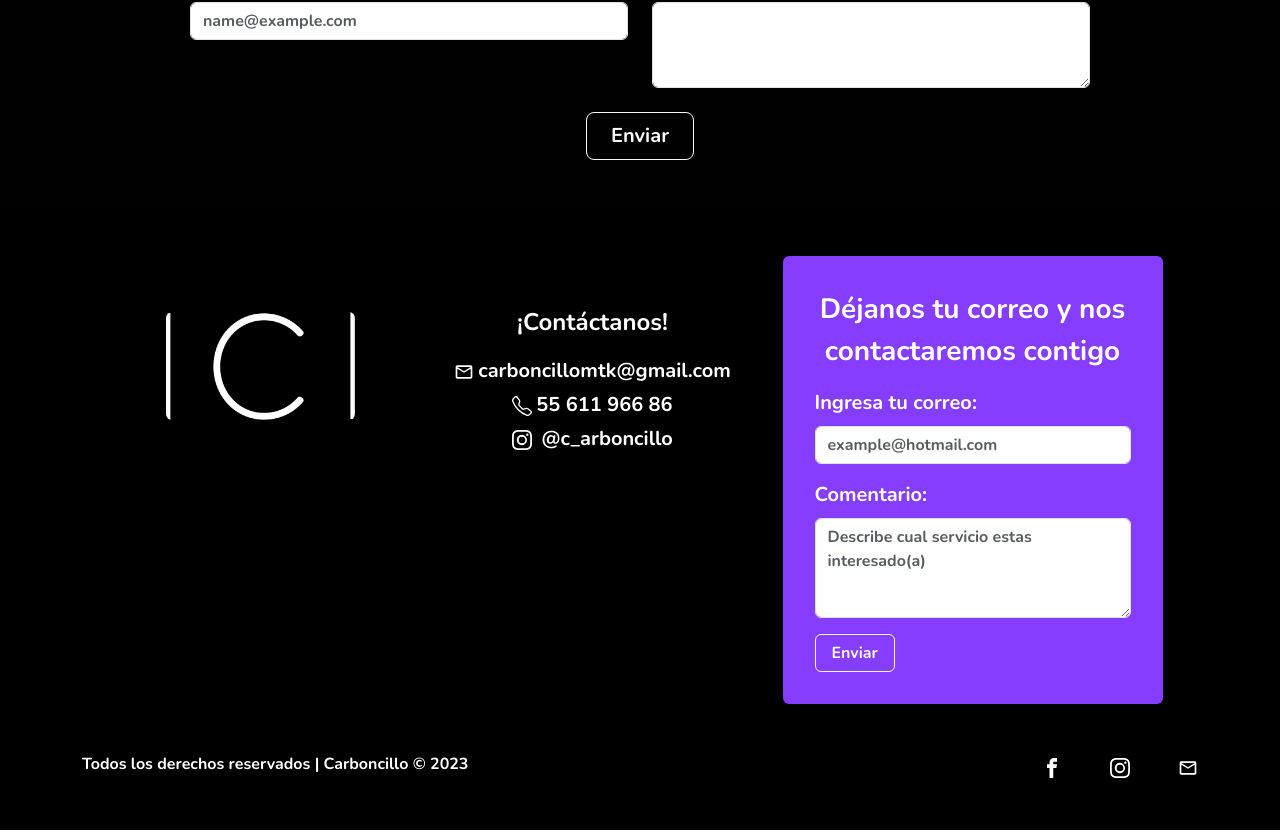
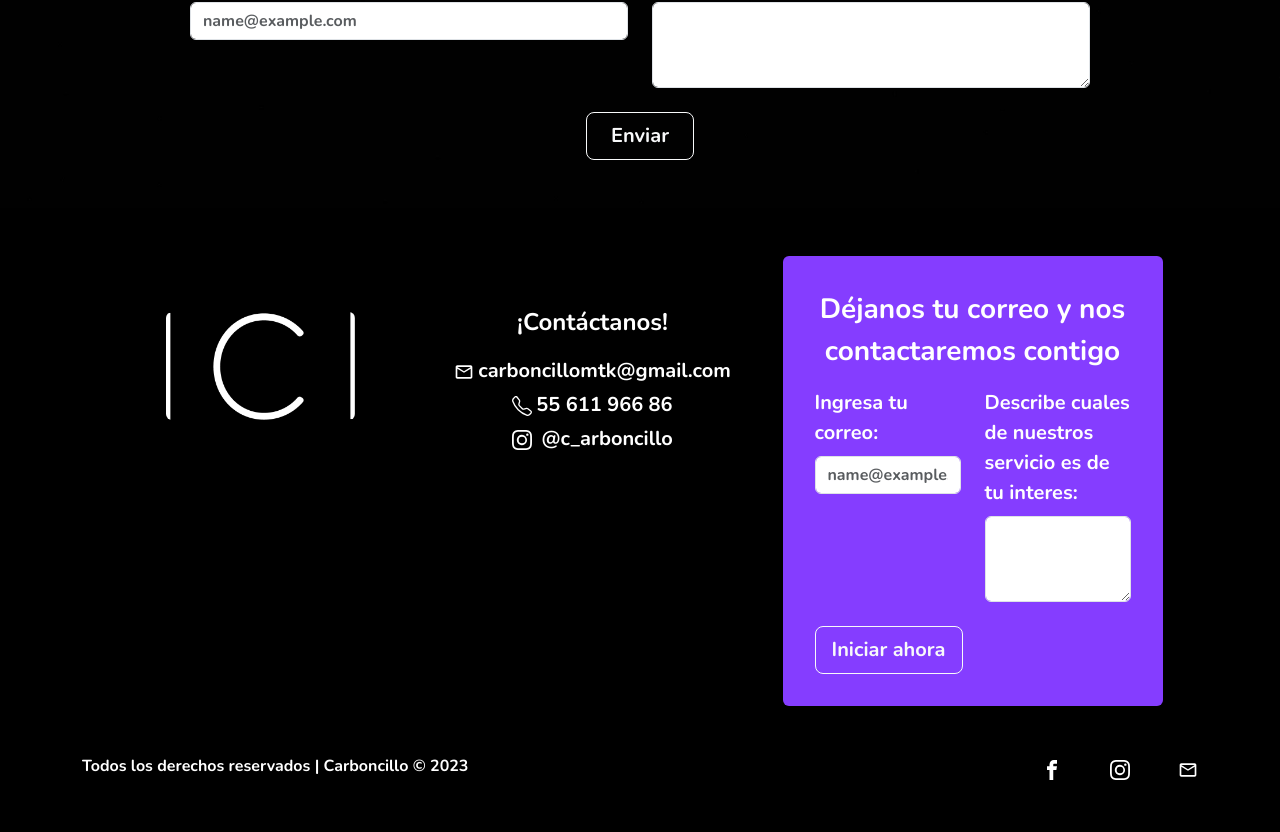
Before and after one commit to rjla-developer/React-Pag-Carboncillo, a Next.js app: page /contacto in a window 1280 px wide. Shown: the part 1445-2277 px from the top of the page. Built offline with nearby package versions, Linux system fonts and the light colour scheme.

Commit message:
Se cambiaron los class por los className. Y  los fro popr los htmlFor. Se paso de componentes de bootstrap a clases de bootstrap en el Footer.

```diff
--- a/src/app/contacto/page.jsx
+++ b/src/app/contacto/page.jsx
@@ -97,53 +97,53 @@ function Contacto() {
               <h2 className="mb-3">ESCRÍBENOS</h2>
               <form>
                 <div className="row px-0 px-lg-5 mx-0 mx-lg-5 mt-0 mt-lg-5 d-flex justify-content-center">
-                  <div class="col-12 col-lg-5 mb-4">
-                    <label for="name" class="form-label">
+                  <div className="col-12 col-lg-5 mb-4">
+                    <label htmlFor="name" className="form-label">
                       Nombres y apellidos
                     </label>
                     <input
-                      class="form-control"
+                      className="form-control"
                       id="name"
                       placeholder="Juan Rodríguez Brito"
                     />
                   </div>
 
-                  <div class="col-12 col-lg-5 mb-4">
-                    <label for="phone" class="form-label">
+                  <div className="col-12 col-lg-5 mb-4">
+                    <label htmlFor="phone" className="form-label">
                       Número de teléfono
                     </label>
                     <input
-                      class="form-control"
+                      className="form-control"
                       id="phone"
                       placeholder="(55)4335-3453"
                     />
                   </div>
 
-                  <div class="col-12 col-lg-6 mb-4">
-                    <label for="email" class="form-label">
+                  <div className="col-12 col-lg-6 mb-4">
+                    <label htmlFor="email" className="form-label">
                       Correo eléctronico
                     </label>
                     <input
                       type="email"
-                      class="form-control"
+                      className="form-control"
                       id="email"
                       placeholder="name@example.com"
                     />
                   </div>
 
-                  <div class="col-12 col-lg-6 mb-4">
-                    <label for="mensaje" class="form-label">
+                  <div className="col-12 col-lg-6 mb-4">
+                    <label htmlFor="mensaje" className="form-label">
                       Mensaje
                     </label>
                     <textarea
-                      class="form-control"
+                      className="form-control"
                       id="mensaje"
                       rows="3"
                     ></textarea>
                   </div>
 
                   <div className="col-auto">
-                    <button type="submit" class="btn btn-outline-light px-4 btn-lg fs-5">
+                    <button type="submit" className="btn btn-outline-light px-4 btn-lg fs-5">
                       Enviar
                     </button>
                   </div>
--- a/src/app/page.jsx
+++ b/src/app/page.jsx
@@ -61,7 +61,7 @@ function Home() {
 ] */
 
   return (
-    <div fluid className="container-fluid p-0 text-white bg-black">
+    <div className="container-fluid p-0 text-white bg-black">
       <div className="section1 py-0 py-lg-5">
         <div className="container pt-5">
           <div className="row py-5 mt-5 mt-lg-2">
--- a/src/components/footer/Footer.jsx
+++ b/src/components/footer/Footer.jsx
@@ -1,6 +1,4 @@
-"use client";
 import React from "react";
-import { Container, Row, Col, Button, Form } from "react-bootstrap";
 import Image from "next/image";
 import Link from "next/link";
 
@@ -11,10 +9,10 @@ import { BsTelephone } from "react-icons/bs";
 
 function Footer() {
   return (
-    <Container fluid className="bg-black py-4 py-lg-5 fs-5">
-      <Container className="text-white">
-        <Row className="d-flex justify-content-center mb-5">
-          <Col xs={10} lg={3} className="p-5 d-flex justify-content-center">
+    <div className="container-fluid bg-black py-4 py-lg-5 fs-5">
+      <div className="container text-white">
+        <div className="row d-flex justify-content-center mb-5">
+          <div className="col-10 col-lg-3 p-5 d-flex justify-content-center">
             <div className="mt-0 mt-lg-2">
               <Image
                 className="d-none d-lg-block img-fluid rounded mb-3 "
@@ -28,12 +26,8 @@ function Footer() {
                 alt=""
               />
             </div>
-          </Col>
-          <Col
-            className="d-flex justify-content-center text-center mt-3 mt-lg-0 mb-4 mb-lg-0"
-            xs={11}
-            lg={4}
-          >
+          </div>
+          <div className="col-11 col-lg-4 d-flex justify-content-center text-center mt-3 mt-lg-0 mb-4 mb-lg-0">
             <div className="mt-0 mt-lg-5">
               <p className="font-weight-bold mb-3 fs-4">¡Contáctanos!</p>
               <Link
@@ -67,49 +61,52 @@ function Footer() {
                 </p>
               </Link>
             </div>
-          </Col>
-          <Col
-            xs={12}
-            lg={4}
-            className="background-purple shadow d-flex justify-content-center mt-5 mt-lg-0 rounded p-3"
-          >
+          </div>
+          <div className="col-12 col-lg-4 background-purple shadow d-flex justify-content-center mt-5 mt-lg-0 rounded p-3">
             <div className="p-2 p-lg-3 rounded">
               <p className="font-weight-bold text-center fs-3 mb-4 mb-lg-3">
                 Déjanos tu correo y nos contactaremos contigo
               </p>
-              <Form>
-                <Form.Group className="mb-3" controlId="email">
-                  <Form.Label>Ingresa tu correo:</Form.Label>
-                  <Form.Control placeholder="example@hotmail.com" />
-                </Form.Group>
+              <form>
+                <div className="row">
+                  <div className="col-12 col-lg-6 mb-4">
+                    <label htmlFor="footer-email" className="form-label">
+                      Ingresa tu correo:
+                    </label>
+                    <input
+                      type="email"
+                      className="form-control"
+                      id="footer-email"
+                      placeholder="name@example.com"
+                    />
+                  </div>
 
-                <Form.Group className="mb-3" controlId="formBasicEmail">
-                  <Form.Label>Comentario:</Form.Label>
-                  <Form.Control
-                    as="textarea"
-                    placeholder="Describe cual servicio estas interesado(a)"
-                    style={{ height: "100px" }}
-                  />
-                </Form.Group>
+                  <div className="col-12 col-lg-6 mb-4">
+                    <label htmlFor="footer-comentario" className="form-label">
+                      Describe cuales de nuestros servicio es de tu interes:
+                    </label>
+                    <textarea
+                      className="form-control"
+                      id="footer-comentario"
+                      rows="3"
+                    ></textarea>
+                  </div>
+                </div>
 
-                <Button variant="outline-light" type="submit" className="px-3">
-                  Enviar
-                </Button>
-              </Form>
+                <button className="btn btn-outline-light btn-lg" type="submit">
+                  Iniciar ahora
+                </button>
+              </form>
             </div>
-          </Col>
-        </Row>
-        <Row className="d-flex justify-content-between">
-          <Col xs={12} lg={6}>
+          </div>
+        </div>
+        <div className="row d-flex justify-content-between">
+          <div className="col-12 col-lg-6">
             <p className="fs-6 mb-0 text-center text-lg-start">
               Todos los derechos reservados | Carboncillo © 2023
             </p>
-          </Col>
-          <Col
-            xs={12}
-            lg={6}
-            className="text-center text-lg-end mb-3 mb-lg-0 order-first order-lg-last"
-          >
+          </div>
+          <div className="col-12 col-lg-6 text-center text-lg-end mb-3 mb-lg-0 order-first order-lg-last">
             <Link
               href="https://www.facebook.com/agenciacarboncillo"
               target="_blank"
@@ -133,10 +130,10 @@ function Footer() {
             >
               <MdOutlineEmail />
             </Link>
-          </Col>
-        </Row>
-      </Container>
-    </Container>
+          </div>
+        </div>
+      </div>
+    </div>
   );
 }
 
--- a/src/components/screens/home/SwiperOpiniones.jsx
+++ b/src/components/screens/home/SwiperOpiniones.jsx
@@ -69,7 +69,6 @@ function SwiperOpiniones() {
           <p className="d-block d-lg-none fs-4">Anna G.</p>
         </div>
       </swiper-slide>
-      ...
     </swiper-container>
   );
 }
```
